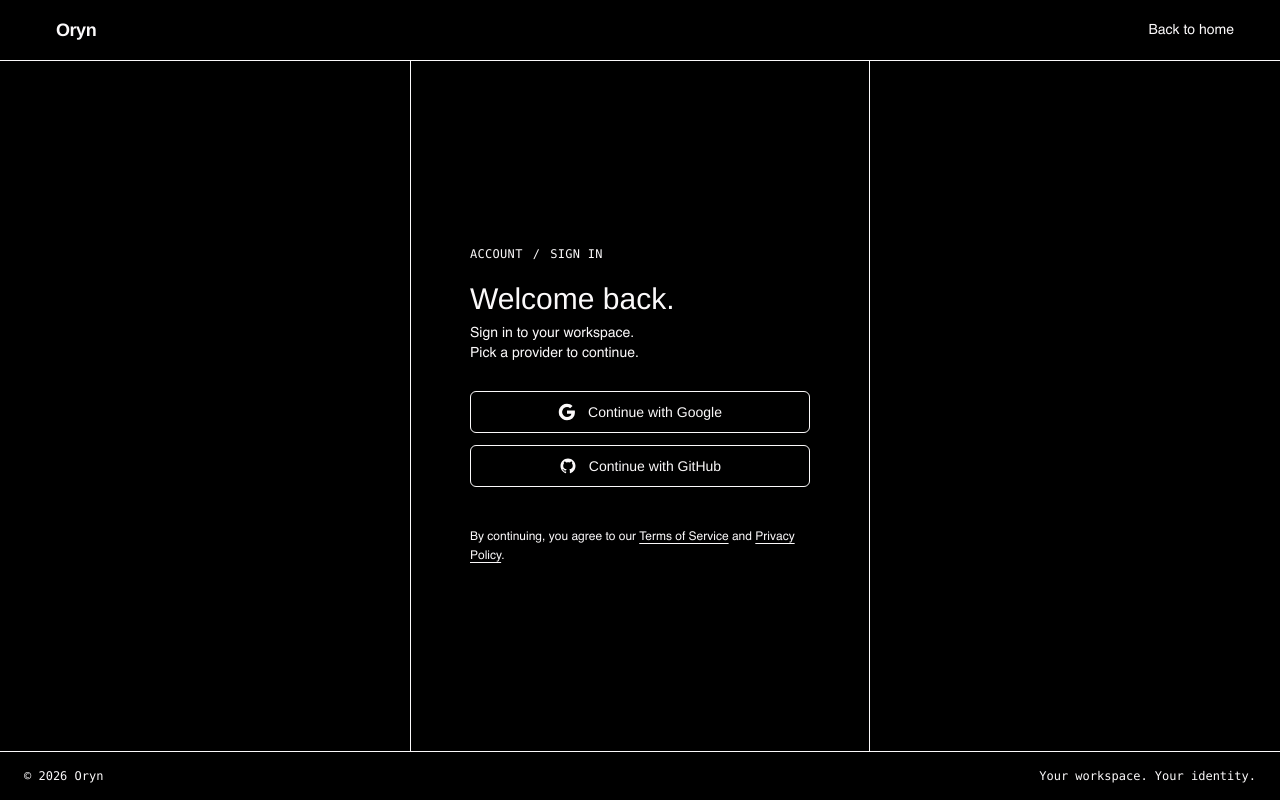
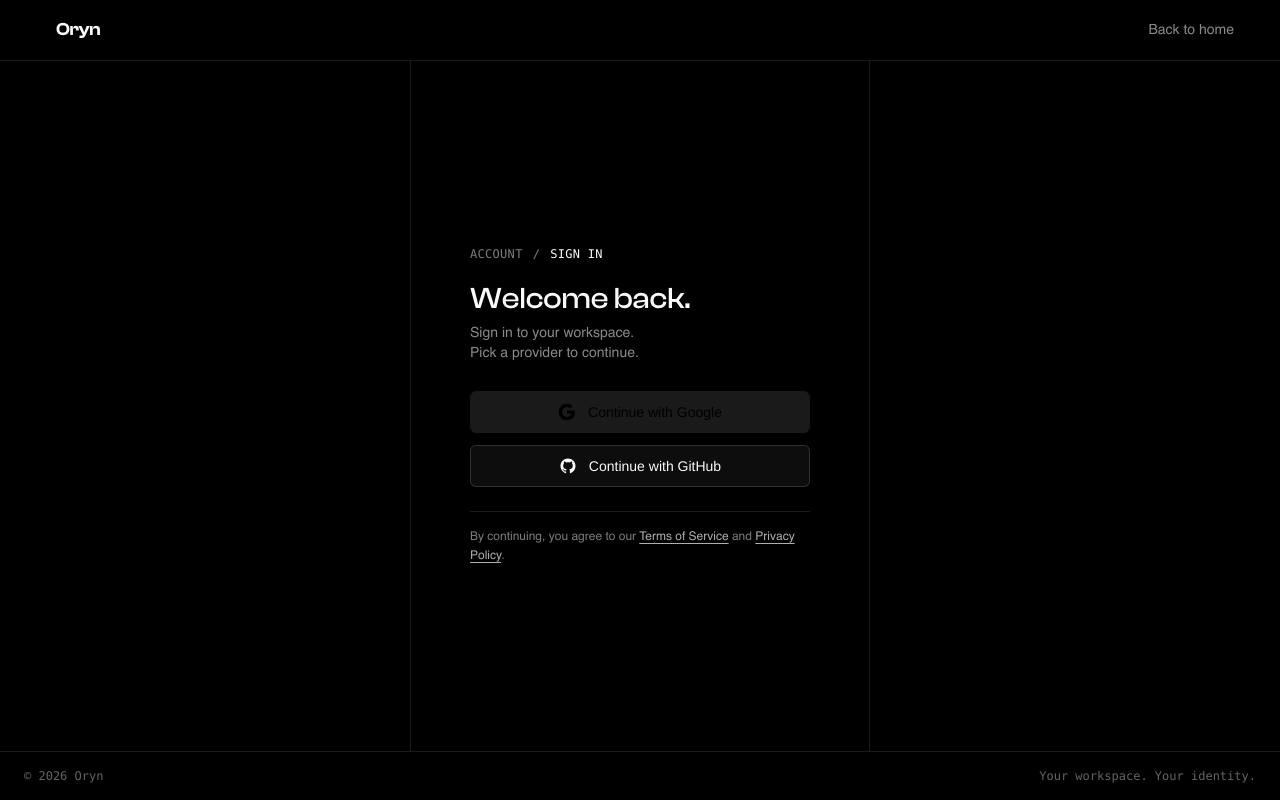
Before and after one commit to akashkumarroy-dev/Oryn, a Next.js app: page /singin in a window 1280 px wide. Built offline with nearby package versions, Linux system fonts and the light colour scheme; some icons are missing.

Commit message:
update globals.css with full color system and fix font classes in signin page

```diff
--- a/src/app/(auth)/singin/page.tsx
+++ b/src/app/(auth)/singin/page.tsx
@@ -3,12 +3,12 @@ import { Code, ArrowUpRight } from 'reicon-react';
 
 export default function SignInPage() {
   return (
-    <div className="flex min-h-screen flex-col bg-primary font-helvetica text-primary-foreground">
+    <div className="flex min-h-screen flex-col bg-primary font-sans text-primary-foreground">
       {/* Header */}
       <header className="flex items-center justify-between border-b border-primary-foreground/10 px-6 py-4">
         <div className="flex items-center gap-2.5 text-primary-foreground">
           <Code size={22} />
-          <span className="font-clash text-lg font-semibold tracking-tight">Oryn</span>
+          <span className="font-display text-lg font-semibold tracking-tight">Oryn</span>
         </div>
         <Link
           href="/"
@@ -30,7 +30,7 @@ export default function SignInPage() {
               <span>SIGN IN</span>
             </p>
 
-            <h1 className="mb-2 font-clash text-3xl font-medium leading-[1.1] text-primary-foreground">
+            <h1 className="mb-2 font-display text-3xl font-medium leading-[1.1] text-primary-foreground">
               Welcome back.
             </h1>
             <p className="mb-7 text-sm text-primary-foreground/55">
--- a/src/app/globals.css
+++ b/src/app/globals.css
@@ -5,13 +5,36 @@
   --background: #000000;
   --foreground: #FBF9FA;
 
+  --primary: #000000;
+  --primary-foreground: #FBF9FA;
+
+  --secondary: #1A1A1A;
+  --secondary-foreground: #FBF9FA;
+
   --accent-color-p: #FD0054;
   --accent-color-s: #A80038;
+
+  --muted: #1A1A1A;
+  --muted-foreground: #A1A1AA;
+  --border: #27272A;
+  --ring: #FD0054;
 }
 
 @theme inline {
   --color-background: var(--background);
   --color-foreground: var(--foreground);
+
+  --color-primary: var(--primary);
+  --color-primary-foreground: var(--primary-foreground);
+
+  --color-secondary: var(--secondary);
+  --color-secondary-foreground: var(--secondary-foreground);
+
+  --color-muted: var(--muted);
+  --color-muted-foreground: var(--muted-foreground);
+  --color-border: var(--border);
+  --color-ring: var(--ring);
+
   --color-accent-p: var(--accent-color-p);
   --color-accent-s: var(--accent-color-s);
 
```
